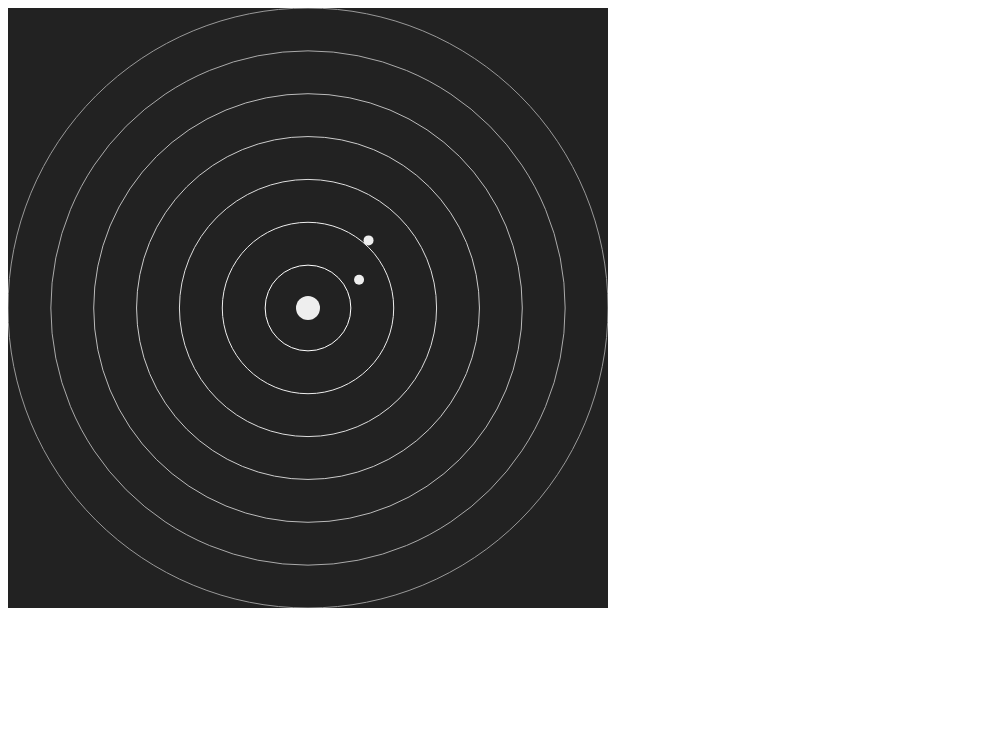
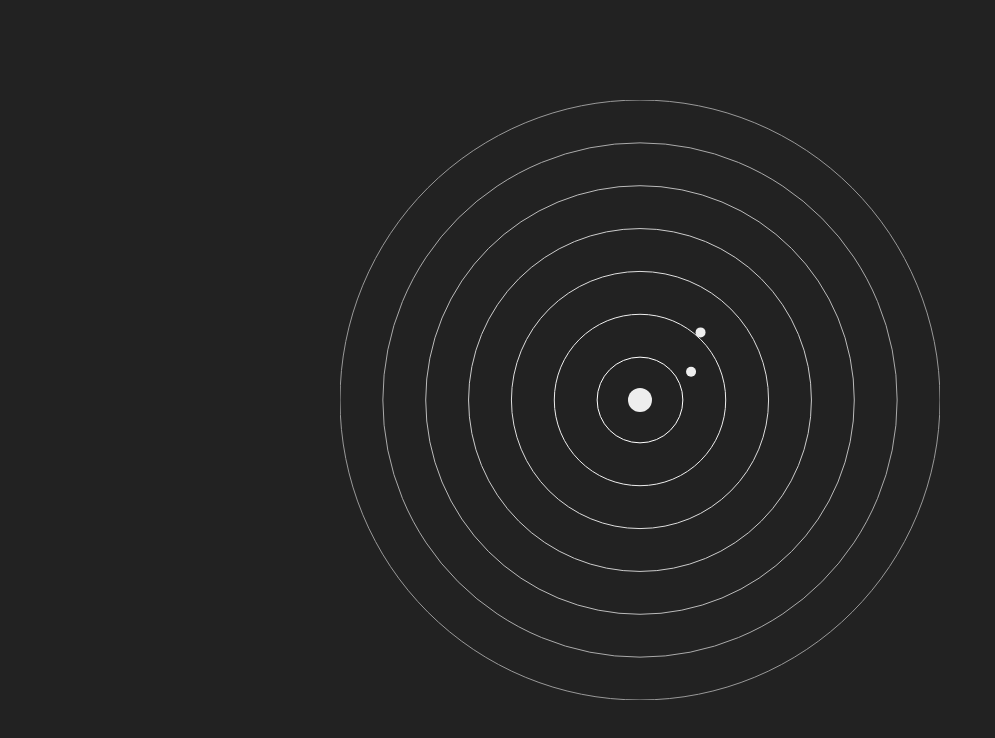
Before and after one commit to pfrazee/gsim, a plain HTML site: page index.html in a window 1280 px wide. Shown: the whole page, without its empty margins (0-995 px from the left). Drawn offline with Linux system fonts and the light colour scheme.

Commit message:
visual improvements

```diff
--- a/index.html
+++ b/index.html
@@ -2,7 +2,16 @@
   <head>
     <title>GSim</title>
     <style>
+    body {
+      background: #222;
+    }
     canvas {
+      display: block;
+      width: 600;
+      position: absolute;
+      top: 50%;
+      left: 50%;
+      transform: translate(-50%, -50%);
     }
     </style>
   </head>
```
